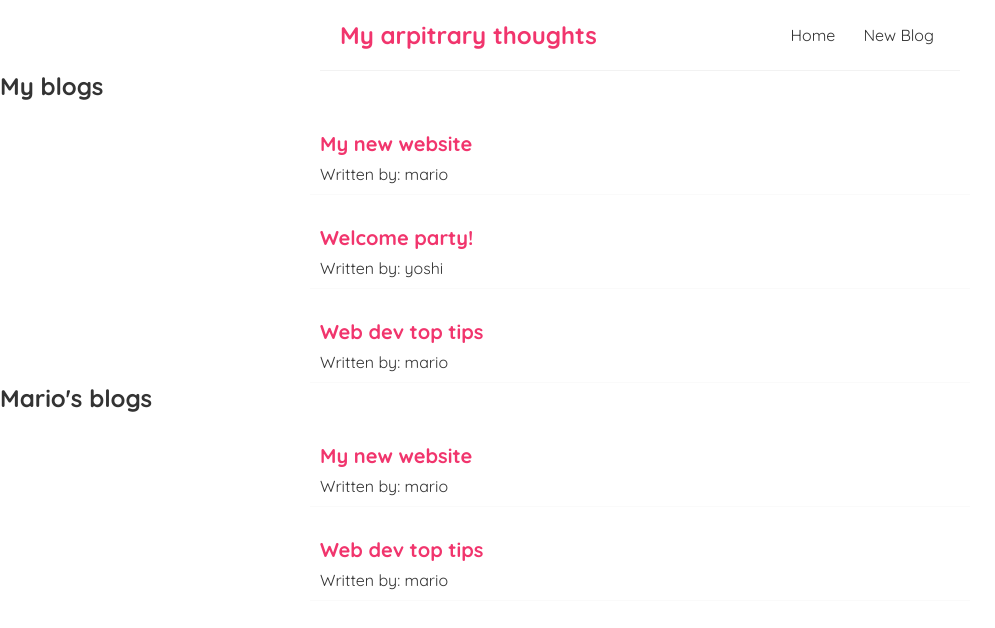
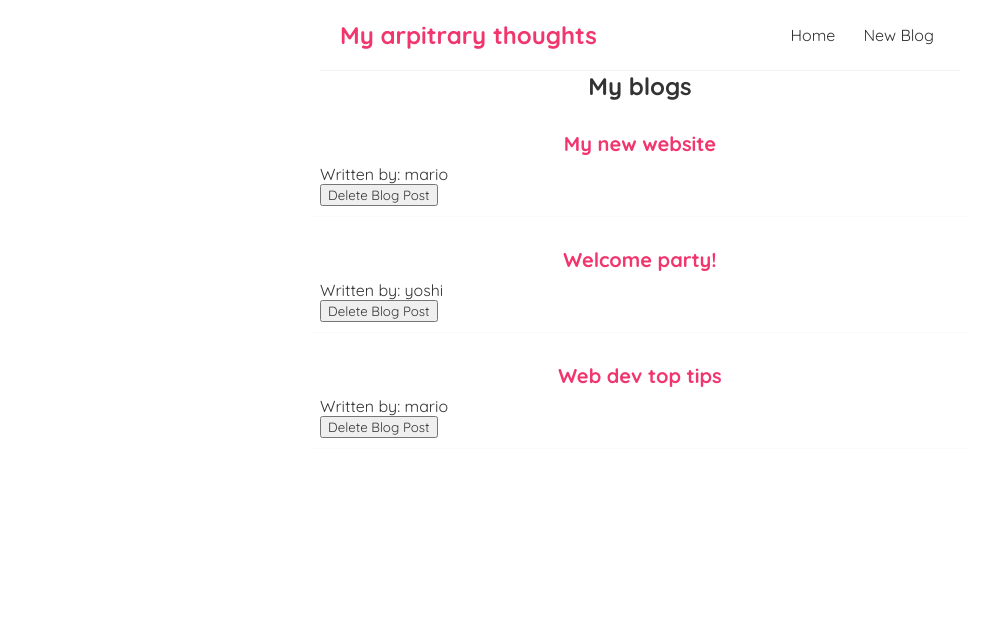
Before and after one commit to arpitjaswal/netNinjaCourse-reactjs, a React (Create React App) app: page / in a window 1280 px wide. Shown: the top 628 px of the page, without its empty margins (0-995 px from the left). Built offline with nearby package versions, Linux system fonts and the light colour scheme; the HTML template or start-up script is replaced by a standard one.

Commit message:
Functions as props

```diff
--- a/src/components/BlogList.jsx
+++ b/src/components/BlogList.jsx
@@ -1,6 +1,6 @@
 
 
-const BlogList = ({blogs, title}) => {
+const BlogList = ({blogs, title, handleDelete}) => {
   // const blogs = props.blogs;
   // const title = props.title;
   return (
@@ -11,6 +11,7 @@ const BlogList = ({blogs, title}) => {
                 <div className="blog-preview" key={blogs.id}>
                     <h2>{blogs.title}</h2>
                     <p>Written by: {blogs.author}</p>
+                    <button onClick={()=>handleDelete(blogs.id)}>Delete Blog Post</button>
                 </div>
         ))}
         </div>
--- a/src/components/HomePage.jsx
+++ b/src/components/HomePage.jsx
@@ -9,11 +9,14 @@ const HomePage = () => {
         { title: 'Web dev top tips', body: 'lorem ipsum...', author: 'mario', id: 3 }
     ])
 
+
+    const handleDelete = (id)=>{
+      const newBlogs = blogs.filter((b)=>b.id!==id);
+      setBlogs(newBlogs);
+    }
   return (
     <div className='home'>
-        <BlogList blogs={blogs} title = "My blogs"/>
-        <BlogList blogs={blogs.filter((one)=>one.author==="mario"
-        )} title="Mario's blogs" />
+        <BlogList blogs={blogs} title = "My blogs" handleDelete={handleDelete}/>
     </div>
   )
 }
--- a/src/components/NavBar.jsx
+++ b/src/components/NavBar.jsx
@@ -7,7 +7,6 @@ const NavBar = () => {
         <div className='links'>
             <a href="/">Home</a>
             <a href="/create">New Blog</a>
-
         </div>
     </nav>
   )
--- a/src/index.css
+++ b/src/index.css
@@ -43,7 +43,13 @@
   margin-top: 20px;
   border-bottom: 1px solid #fafafa;
   width: 50%;
+
 }
+
+h2{
+  text-align: center;
+}
+
 .blog-preview:hover {
   box-shadow: 1px 3px 5px rgba(0,0,0,0.1);
 }
```
